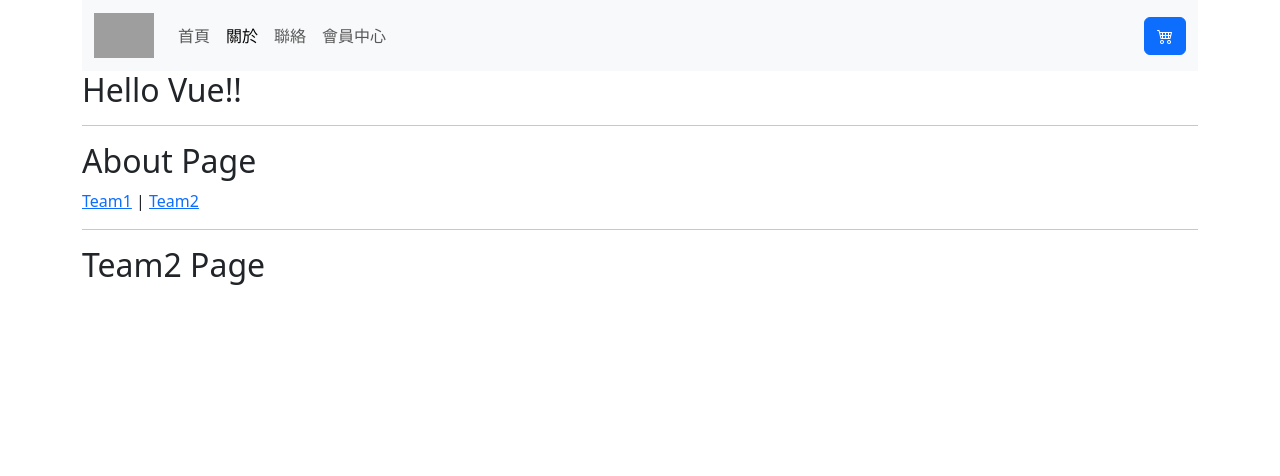
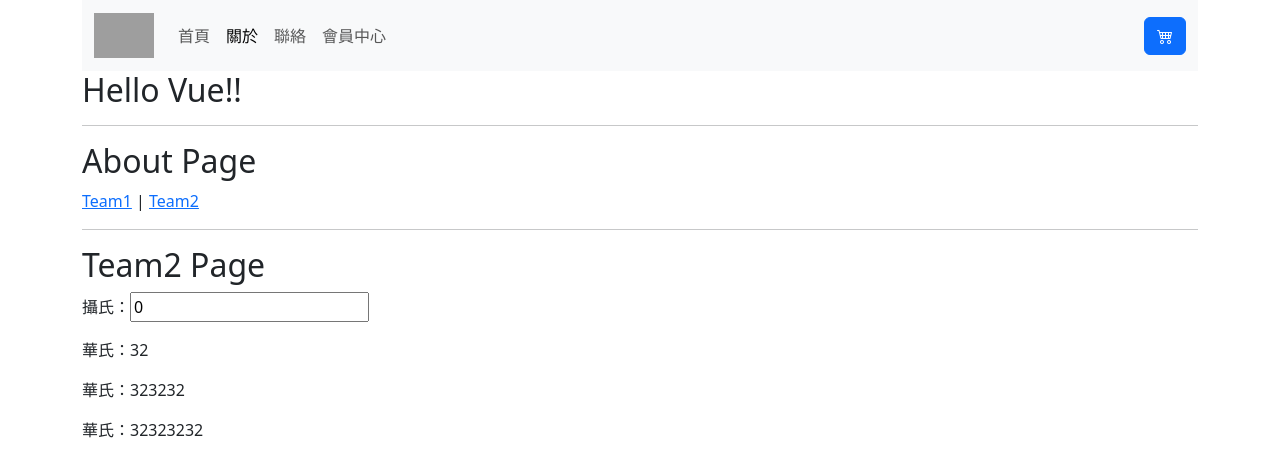
Before and after one commit to HsiaoHungWang/vue-fuen144, a Vue app: page /aboutus/team2 in a window 1280 px wide. Shown: the top 476 px of the page. Built offline with nearby package versions, Linux system fonts and the light colour scheme; grey boxes are pictures that could not be loaded.

Commit message:
computed 說明

```diff
--- a/src/views/Team2View.vue
+++ b/src/views/Team2View.vue
@@ -1,10 +1,26 @@
 <script setup>
+import { computed, ref } from 'vue';
 
+    const celsius = ref(0)
+
+    const TempatureConvert = ()=>{
+        console.log('method')
+        return celsius.value *  9/5 +32
+    }
+
+    const fahrenheit = computed(()=>{
+        console.log('computed')
+        return celsius.value *  9/5 +32
+    })
 </script>
 
 <template>
     <div>
         <h2>Team2 Page</h2>
+        <p>攝氏：<input type="text" v-model.number="celsius" /></p>
+        <p>華氏：{{ celsius *  9/5 +32}}</p>
+        <p>華氏：{{ TempatureConvert() }}{{ TempatureConvert() }}{{ TempatureConvert() }}</p>
+        <p>華氏：{{ fahrenheit }}{{ fahrenheit }}{{ fahrenheit }}{{ fahrenheit }}</p>
     </div>
 </template>
 
```
